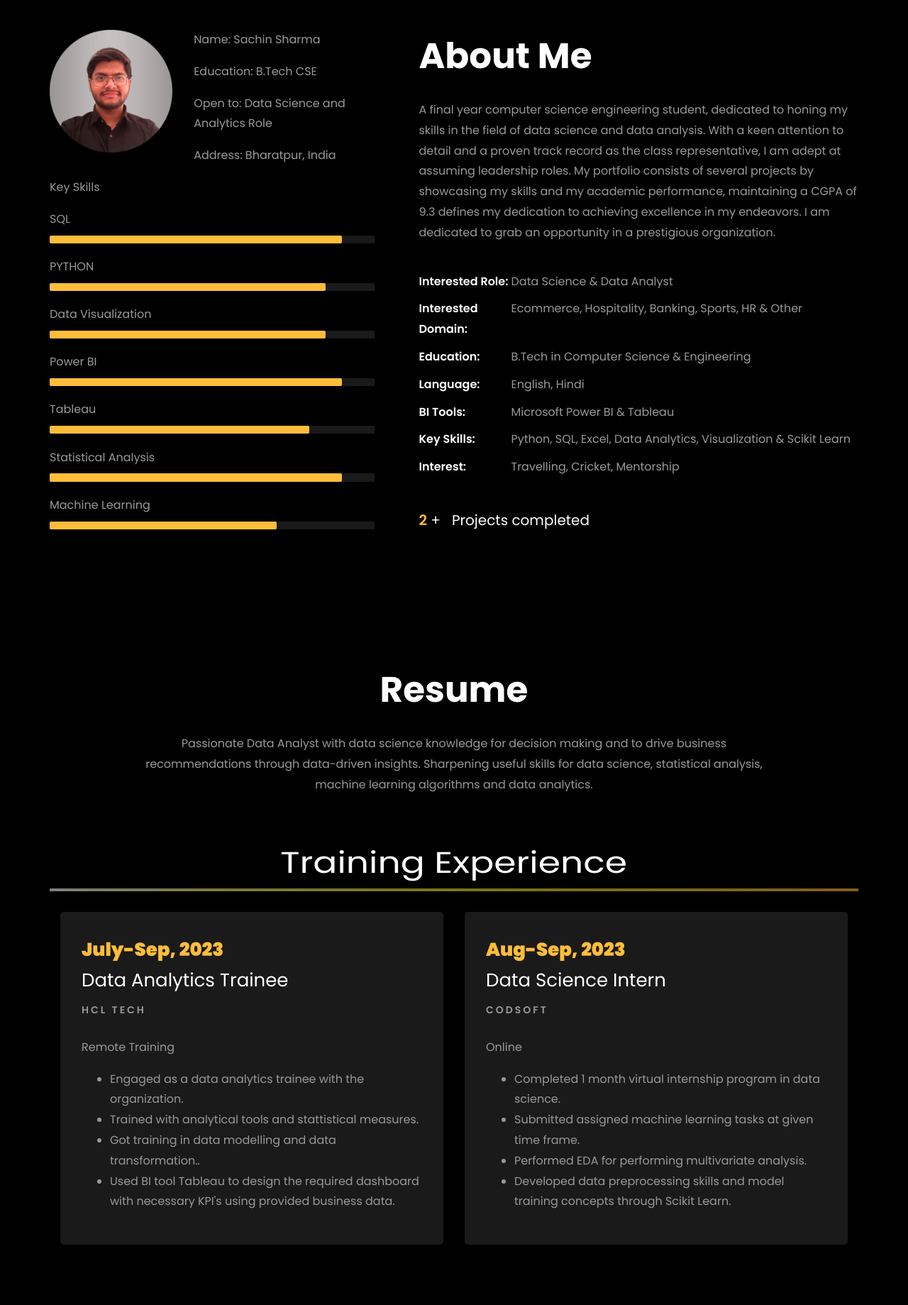
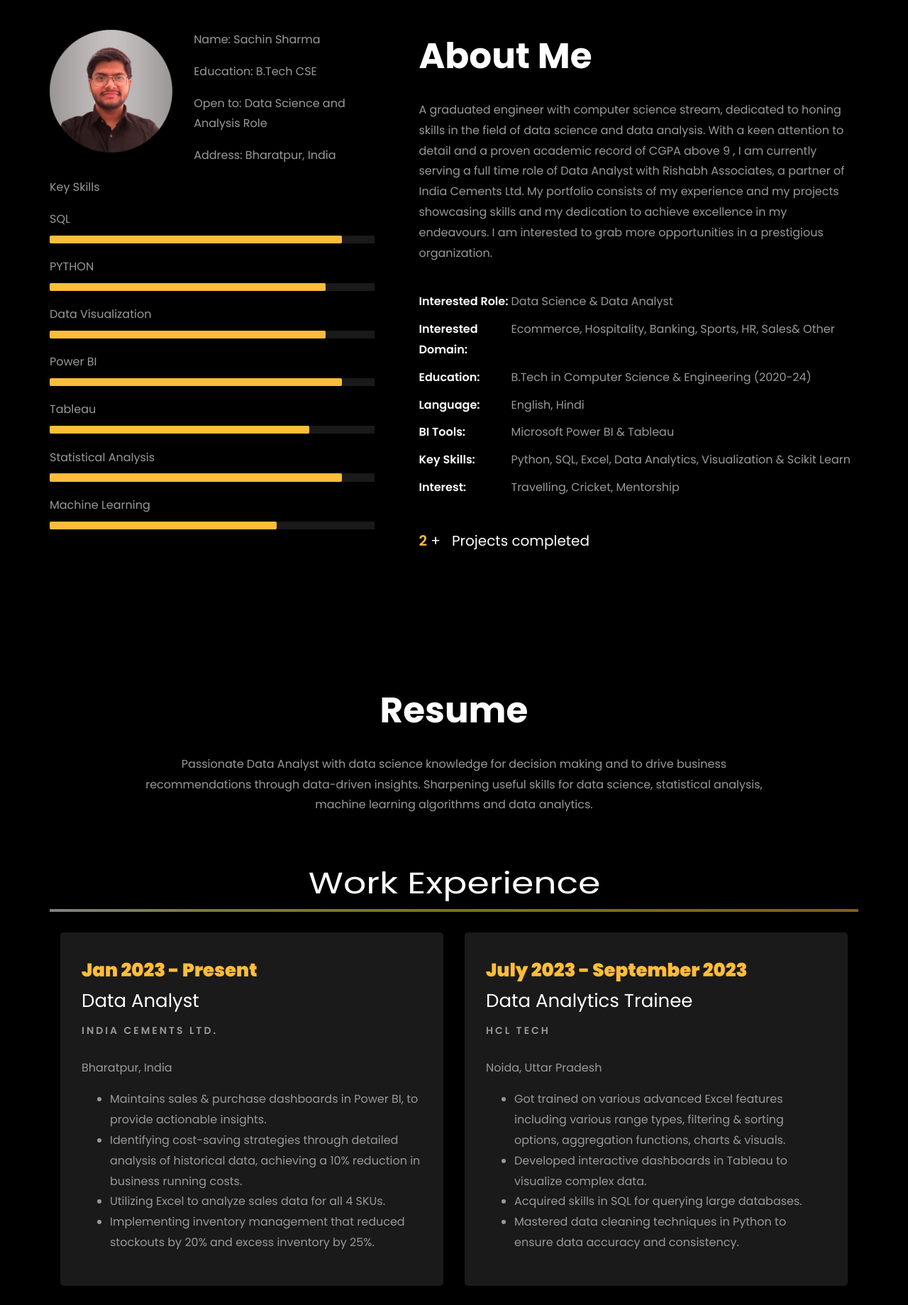
Before and after one commit to sachin-0502/Portfolio_website, a plain HTML site: page index.html in a window 1280 px wide. Shown: the part 820-2659 px from the top of the page at 71% size. Drawn offline with Linux system fonts and the light colour scheme; files whose address does not match are found by name.

Commit message:
Update index.html

```diff
--- a/index.html
+++ b/index.html
@@ -166,7 +166,7 @@
 									const typingTexts = [
 										'Data Analyst  ',
 										'Data Scientist  ',
-										'Final Year UnderGrad  ',
+										'Computer Science Engineer  ',
 									];
 
 									// Create a function to display the typing animation for a given text
@@ -175,7 +175,7 @@
 										for (let i = 0; i < text.length; i++) {
 											setTimeout(() => {
 												typingAnimationElement.textContent += text[i];
-											}, i * 200); // Increase the delay to slow down the typing animation
+											}, i * 160); // Increase the delay to slow down the typing animation
 										}
 
 										// Once the animation is complete, reset the text and start over
@@ -191,7 +191,7 @@
 
 								<br>
 								<br>
-								<h8>WELCOME TO MY PORTFOLIO! HERE YOU WILL FIND A COLLECTION OF MY DATA ANALYTICS AND DATA SCIENCE PROJECTS, SHOWCASING MY SKILLS AND INTEREST IN THE FIELD.</h8>
+								<h8>WELCOME TO MY PORTFOLIO! HERE YOU WILL GET A GLIMPSE OF MY EXPERIENCE AND COLLECTION OF MY DATA ANALYSIS AND DATA SCIENCE PROJECTS, SHOWCASING MY SKILLS AND INTEREST IN THE FIELD.</h8>
 								<p>
 									<a href="https://www.linkedin.com/in/sachinsharma0502" class="btn btn-white btn-outline-white py-3 px-4" target="_blank">LinkedIn</a>
 									<a href="https://github.com/sachin-0502?tab=repositories" class="btn btn-white btn-outline-white py-3 px-4" target="_blank">My works</a>
@@ -232,7 +232,7 @@
 									  <div class="about-info">
 										<p><span class="title-s">Name: </span> <span>Sachin Sharma</span></p>
 										<p><span class="title-s">Education: </span> <span>B.Tech CSE</span></p>
-										<p><span class="title-s">Open to: </span> <span>Data Science and Analytics Role</span></p>
+										<p><span class="title-s">Open to: </span> <span>Data Science and Analysis Role</span></p>
 										<p><span class="title-s">Address: </span> <span>Bharatpur, India</span></p>
 									  </div>
 									</div>
@@ -297,17 +297,17 @@
 
 								<h2 class="mb-4">About Me</h2>
 
-								<p>A final year computer science engineering student, dedicated to honing my skills in the field of data science and data analysis.
-									 With a keen attention to detail and a proven track record as the class representative, I am adept at assuming leadership roles.
-									 My portfolio consists of several projects by showcasing my skills and my academic performance, maintaining a CGPA of 9.3 defines my dedication to achieving excellence in my endeavors.
-									 I am dedicated to grab an opportunity in a prestigious organization.
+								<p>A graduated engineer with computer science stream, dedicated to honing skills in the field of data science and data analysis.
+									 With a keen attention to detail and a proven academic record of CGPA above 9 , I am currently serving a full time role of Data Analyst with Rishabh Associates, a partner of India Cements Ltd.
+									 My portfolio consists of my experience and my projects showcasing skills and my dedication to achieve excellence in my endeavours.
+									 I am interested to grab more opportunities in a prestigious organization.
 
 
 								</p>
 								<ul class="about-info mt-4 px-md-0 px-2">
 									<li class="d-flex"><span>Interested Role:</span> <span>Data Science &amp; Data Analyst</span></li>
-									<li class="d-flex"><span>Interested Domain:</span> <span>Ecommerce, Hospitality, Banking, Sports, HR &amp; Other</span></li>
-									<li class="d-flex"><span>Education:</span> <span>B.Tech in Computer Science & Engineering</span></li>
+									<li class="d-flex"><span>Interested Domain:</span> <span>Ecommerce, Hospitality, Banking, Sports, HR, Sales&amp; Other</span></li>
+									<li class="d-flex"><span>Education:</span> <span>B.Tech in Computer Science & Engineering (2020-24)</span></li>
 									<li class="d-flex"><span>Language:</span> <span>English, Hindi</span></li>
 									<li class="d-flex"><span>BI Tools:</span> <span>Microsoft Power BI &amp; Tableau</span></li>
 									<li class="d-flex"><span>Key Skills:</span> <span>Python, SQL, Excel, Data Analytics, Visualization &amp; Scikit Learn</span></li>
@@ -347,7 +347,7 @@
         </div>
 
 		<div class="row">
-			<h1 class="big-4">Training Experience</h1>
+			<h1 class="big-4">Work Experience</h1>
 			<div class="underline"></div>
 		</div>
 		<br>
@@ -355,32 +355,34 @@
 		<div class="row">
 				<div class="col-md-6">
 					<div class="resume-wrap ftco-animate">
-						<span class="date">July-Sep, 2023</span>
-						<h2>Data Analytics Trainee</h2>
-						<span class="position">HCL Tech</span>
-						<p class="mt-4">Remote Training
+						<span class="date">Jan 2023 - Present</span>
+						<h2>Data Analyst</h2>
+						<span class="position">India Cements Ltd.</span>
+						<p class="mt-4">Bharatpur, India
 							<ul>
-								<li>Engaged as a data analytics trainee with the organization.</li>
-								<li>Trained with analytical tools and stattistical measures.</li>
-								<li>Got training in data modelling and data transformation..</li>
-								<li>Used BI tool Tableau to design the required dashboard with necessary KPI's using provided business data.</li>
+								<li>Maintains sales & purchase dashboards in Power BI, to provide actionable insights.</li>
+								<li>Identifying cost-saving strategies through detailed analysis of historical data, achieving a 10% reduction in business running costs.</li>
+								<li>Utilizing Excel to analyze sales data for all 4 SKUs.</li>
+								<li>Implementing inventory management that reduced stockouts by 20% and excess inventory by 25%.</li>
 							</ul>
 						</p>
 					</div>
 
+
 				</div>
 
 				<div class="col-md-6">
+
 					<div class="resume-wrap ftco-animate">
-						<span class="date">Aug-Sep, 2023</span>
-						<h2>Data Science Intern</h2>
-						<span class="position">CodSoft</span>
-						<p class="mt-4">Online
+						<span class="date">July 2023 - September 2023</span>
+						<h2>Data Analytics Trainee</h2>
+						<span class="position">HCL Tech</span>
+						<p class="mt-4">Noida, Uttar Pradesh
 							<ul>
-								<li>Completed 1 month virtual internship program in data science.</li>
-								<li>Submitted assigned machine learning tasks at given time frame.</li>
-								<li>Performed EDA for performing multivariate analysis.</li>
-								<li>Developed data preprocessing skills and model training concepts through Scikit Learn.</li>
+								<li>Got trained on various advanced Excel features including various range types, filtering & sorting options, aggregation functions, charts & visuals.</li>
+								<li>Developed interactive dashboards in Tableau to visualize complex data.</li>
+								<li>Acquired skills in SQL for querying large databases.</li>
+								<li>Mastered data cleaning techniques in Python to ensure data accuracy and consistency.</li>
 							</ul>
 						</p>
 					</div>
@@ -404,7 +406,7 @@
     					<h4>B.Tech ( Computer Science Engg.) </h4>
     					<span class="position">Government Engineering College, BHARATPUR</span>
 						<h10>Rajasthan Technical University, KOTA </h10>
-    					<p class="mt-4">CGPA: 9.3</p>
+    					<p class="mt-4">CGPA: 9.4</p>
     				</div>
     			</div>
 
@@ -457,7 +459,7 @@
 			</a>
 			<div class="text mt-3 float-right d-block">
 
-			  <h3 class="heading"><a href="https://github.com/sachin-0502/Hospitality-Analysis-Dashboard">Hospitality Revenue Analytics using Power BI</a></h3>
+			  <h3 class="heading"><a href="https://github.com/sachin-0502/Hospitality-Analysis-Dashboard">Hotel Revenue Analytics using Power BI</a></h3>
 			  <p>Generated measures using DAX expressions and created Power BI report file.</p>
 			</div>
 		  </div>
```
